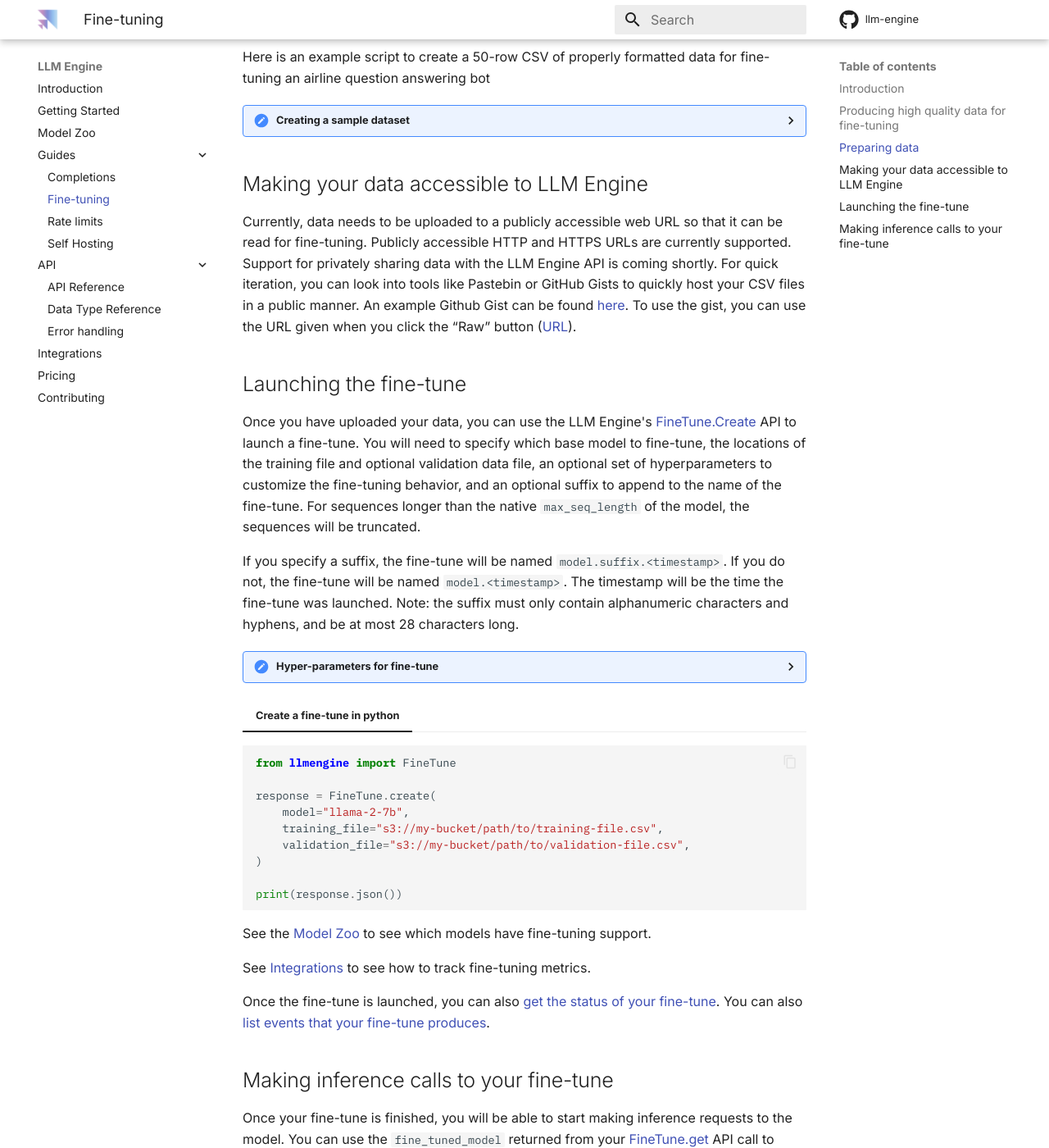
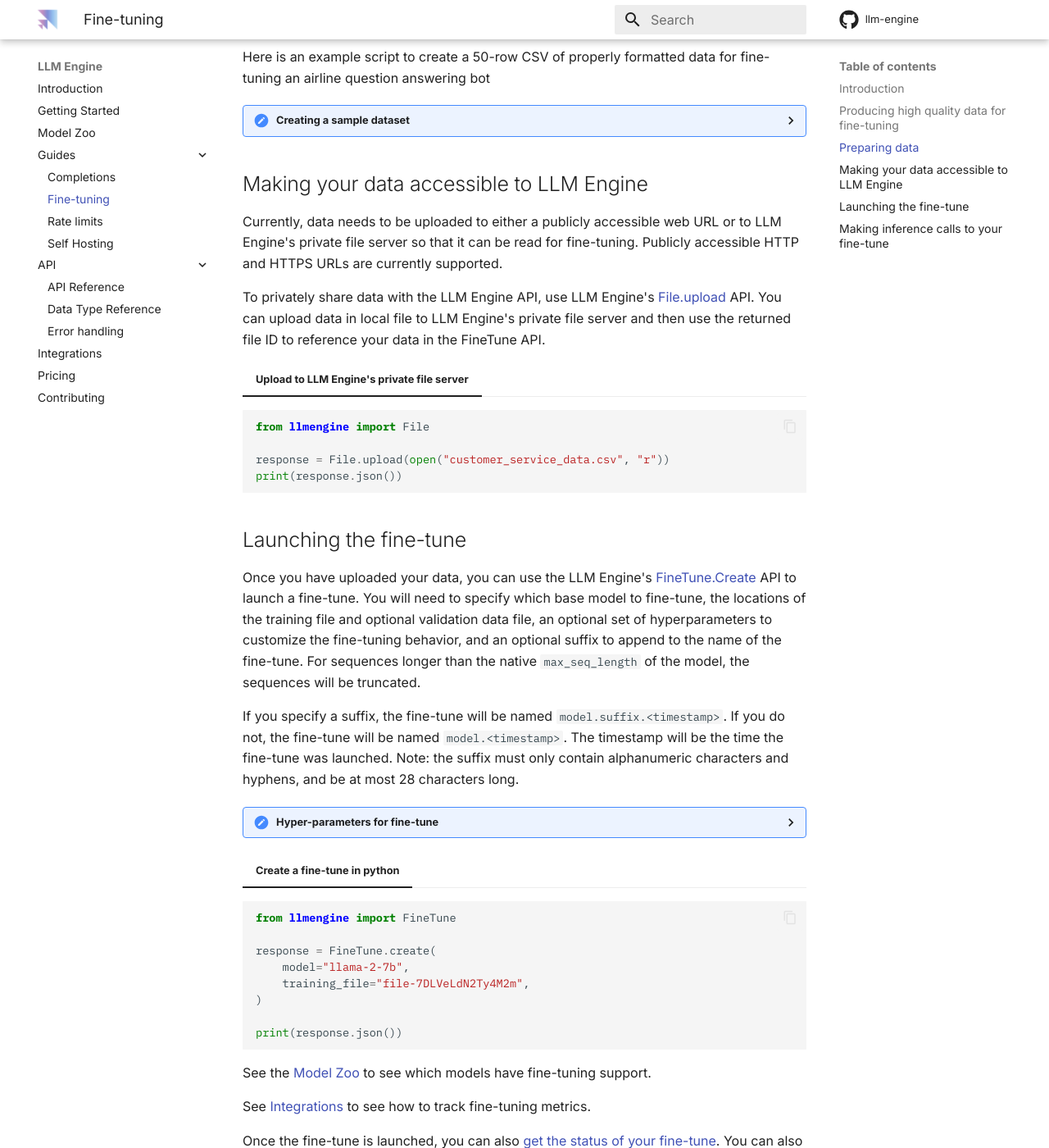
Before and after one commit to scaleapi/llm-engine, an MkDocs documentation site: the page built from docs/guides/fine_tuning.md, in a window 1280 px wide and 1400 px high, scrolled down 1317 px. Shown: the whole window at 82% size. Built offline with MkDocs 1.6.1 and Material for MkDocs 9.7.7, drawn with Linux system fonts in a browser that asks for light colours; comment, search, counter and statistics services are not loaded.

Commit message:
add file upload guidance to fine-tune docs

````diff
--- a/docs/guides/fine_tuning.md
+++ b/docs/guides/fine_tuning.md
@@ -103,14 +103,18 @@
 
 ## Making your data accessible to LLM Engine
 
-Currently, data needs to be uploaded to a publicly accessible web URL so that it can be read
-for fine-tuning. Publicly accessible HTTP and HTTPS URLs are currently supported.
-Support for privately sharing data with the LLM Engine API is coming shortly. For quick
-iteration, you can look into tools like Pastebin or GitHub Gists to quickly host your CSV
-files in a public manner. An example Github Gist can be found
-[here](https://gist.github.com/tigss/7cec73251a37de72756a3b15eace9965). To use the gist,
-you can use the URL given when you click the “Raw” button
-([URL](https://gist.githubusercontent.com/tigss/7cec73251a37de72756a3b15eace9965/raw/85d9742890e1e6b0c06468507292893b820c13c9/llm_sample_data.csv)).
+Currently, data needs to be uploaded to either a publicly accessible web URL or to LLM Engine's private file server so that it can be read for fine-tuning. Publicly accessible HTTP and HTTPS URLs are currently supported.
+
+To privately share data with the LLM Engine API, use LLM Engine's [File.upload](../../api/python_client/#llmengine.File.upload) API. You can upload data in local file to LLM Engine's private file server and then use the returned file ID to reference your data in the FineTune API.
+
+=== "Upload to LLM Engine's private file server"
+
+```python
+from llmengine import File
+
+response = File.upload(open("customer_service_data.csv", "r"))
+print(response.json())
+```
 
 ## Launching the fine-tune
 
@@ -137,8 +141,7 @@
 
 response = FineTune.create(
     model="llama-2-7b",
-    training_file="s3://my-bucket/path/to/training-file.csv",
-    validation_file="s3://my-bucket/path/to/validation-file.csv",
+    training_file="file-7DLVeLdN2Ty4M2m",
 )
 
 print(response.json())
````
